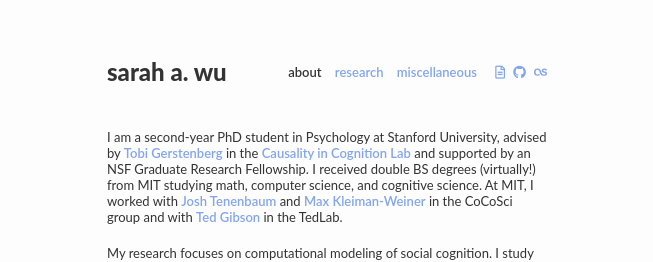
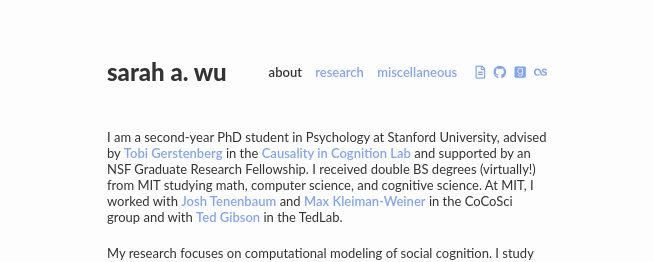
Before and after one commit to sarahawu/sarahawu.github.io, a Jekyll site: the page built from index.md, in a window 1280 px wide. Shown: the top 262 px of the page, without its empty margins (313-966 px from the left). Built offline with Jekyll 4.4.1, drawn with Linux system fonts in a browser that asks for light colours; nearby versions of some CDN libraries.

Commit message:
added goodreads

```diff
--- a/_config.yml
+++ b/_config.yml
@@ -14,6 +14,7 @@ socials:
     github: sarahawu
     instagram: swubear
     last-fm: sarahwu_
+    goodreads: sarahawu
 
 collections:
     publications:
--- a/_includes/header.html
+++ b/_includes/header.html
@@ -19,7 +19,7 @@
         <a href="/cv.pdf" class="socials far fa-file-alt"></a>
         <!-- <a href="mailto: sarahawu@stanford.edu" class="socials far fa-envelope"></a> -->
         <a href="https://github.com/{{ site.socials.github }}" class="socials fab fa-github" target="_blank"></a>
-        <!-- <a class="fab fa-instagram"></a> -->
+        <a href="https://goodreads.com/{{ site.socials.goodreads }}" class="socials fab fa-goodreads" target="_blank"></a>
         <a href="https://last.fm/user/{{ site.socials.last-fm }}" class="socials fab fa-lastfm" target="_blank"></a>
       </span>
 
```
